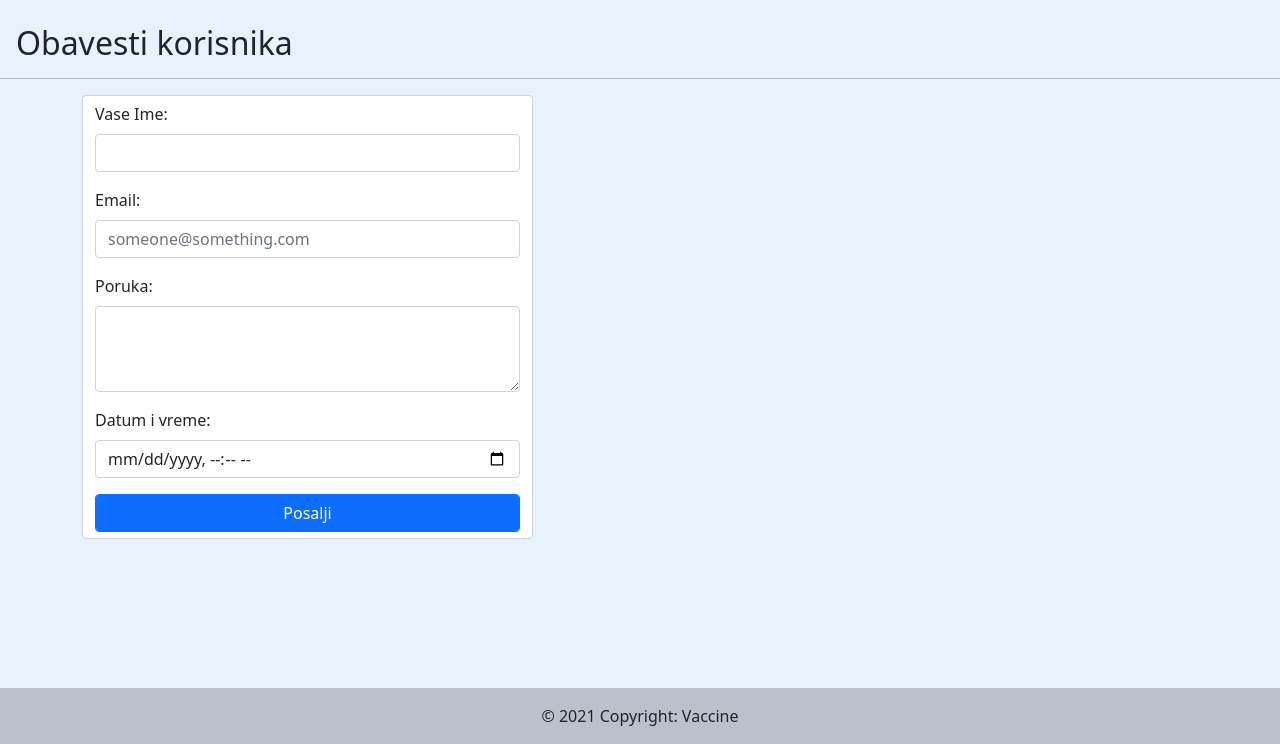
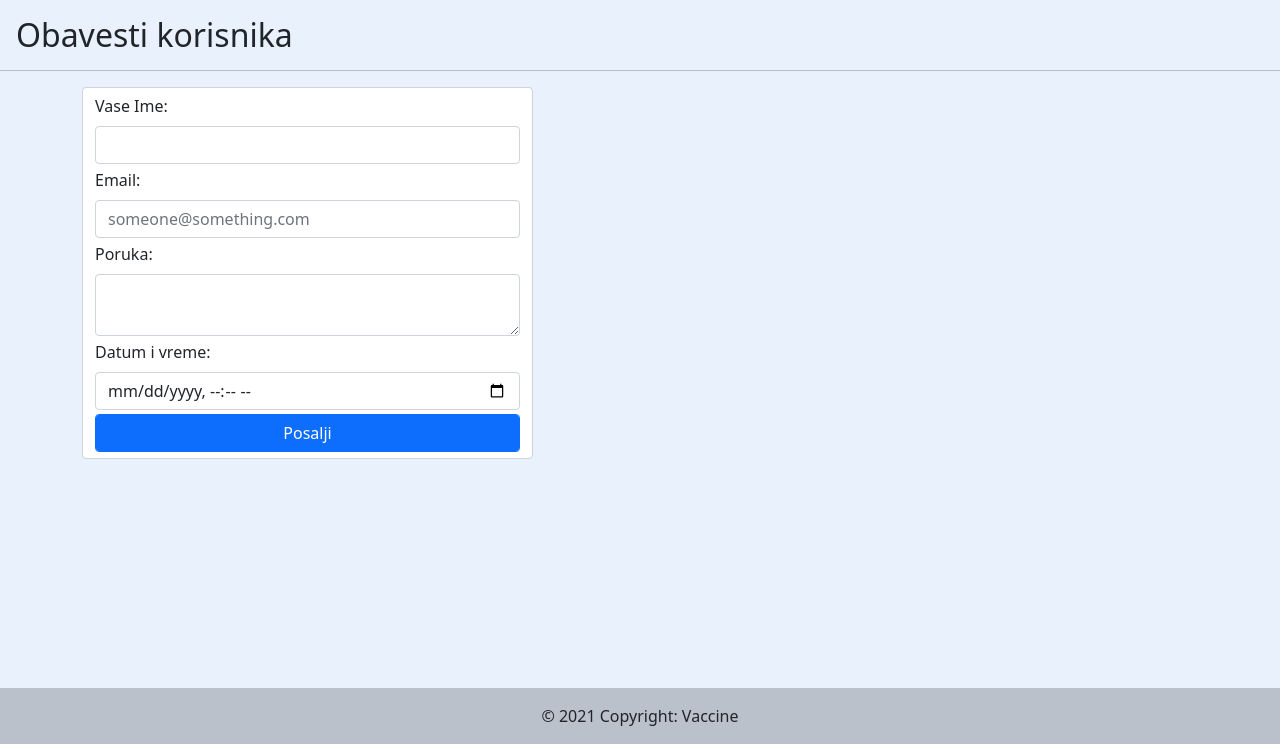
Before and after one commit to ringomag/vakcinaProject, a Django app: page /obavesti_korisnika/ in a window 1280 px wide. Shown: the part 56-800 px from the top of the page. Run offline with Django 3.2, Linux system fonts and the light colour scheme; some web fonts are replaced.

Commit message:
changes on obavesti_korisnika

```diff
--- a/vakcinisani/forms.py
+++ b/vakcinisani/forms.py
@@ -63,7 +63,7 @@ class ObavestiForm(forms.Form):
     mail = forms.EmailField(widget=EmailInput(attrs={'class': 'form-control', 'placeholder':"someone@something.com"}))
     # vreme = forms.TimeField(widget=TimeInput(attrs={'class':'form-control'}))
     ime = forms.CharField(widget=forms.TextInput(attrs={'class':'form-control'}))
-    poruka = forms.CharField(widget=forms.Textarea(attrs={'class':'form-control', 'rows':3}))
+    poruka = forms.CharField(widget=forms.Textarea(attrs={'class':'form-control', 'rows':2}))
 
     def clean(self):
             cleaned_data = super().clean()
--- a/vakcinisani/templates/obavesti_korisnika.html
+++ b/vakcinisani/templates/obavesti_korisnika.html
@@ -4,8 +4,8 @@
 
 
 {% block content %}
-<br>
-<h2 class="ms-3"> Obavesti korisnika</h2><hr>
+
+<h2 class="m-3"> Obavesti korisnika</h2><hr>
 <div class="container">
   {% if message_name %}
     <center><h2>Hvala {{message_name}}</h2></center>
@@ -15,19 +15,19 @@
       <form method="POST" class="form-control">
         {% csrf_token %}
         {{ form.non_field_errors }}
-        <div class="mb-3">
+        <div class="mb-1">
           <label for="{{ form.ime.id_for_label }}" class="form-label">Vase Ime: </label>
           {{ form.ime }}
         </div>
-        <div class="mb-3">
+        <div class="mb-1">
           <label for="{{ form.email.id_for_label }}" class="form-label">Email: </label>
           {{ form.mail }}
         </div>
-        <div class="mb-3">
+        <div class="mb-1">
           <label for="{{ form.poruka.id_for_label }}" class="form-label">Poruka: </label>
           {{ form.poruka }}
         </div>
-        <div class="mb-3">
+        <div class="mb-1">
           <label for="{{ form.datum.id_for_label }}" class="form-label">Datum i vreme: </label>
           {{ form.datum }}
         </div>
```
